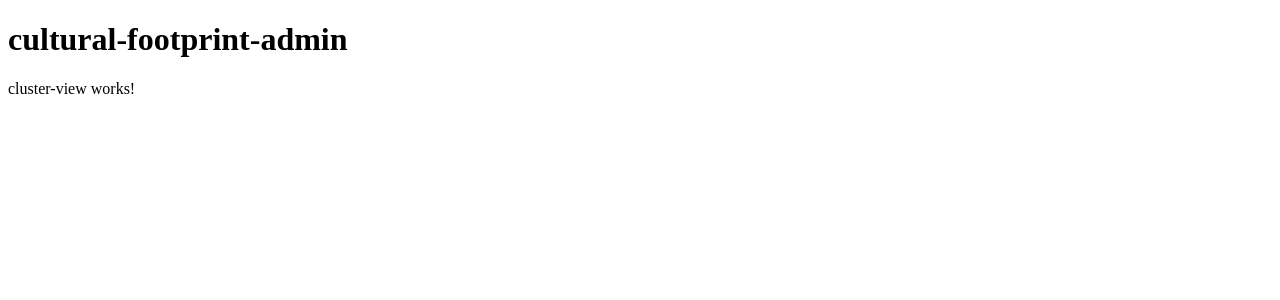
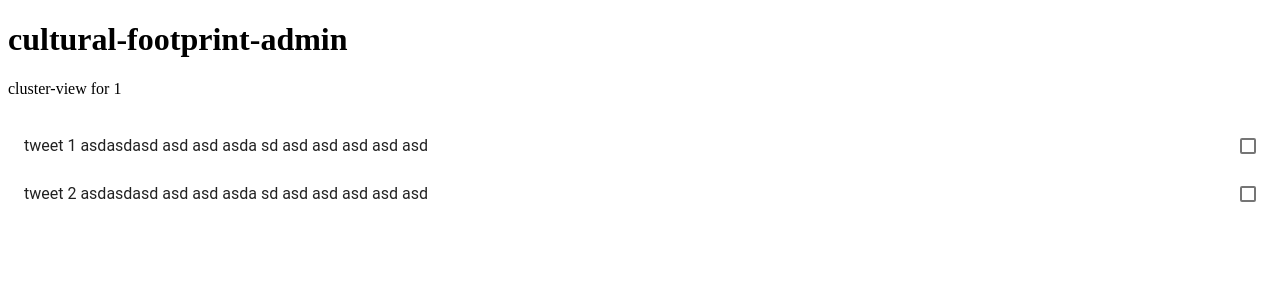
Before and after one commit to eye-dee/cultural-footprint-admin, an Angular app: page /clusters/1 in a window 1280 px wide. Shown: the top 300 px of the page. Built offline with nearby package versions, Linux system fonts and the light colour scheme.

Commit message:
Add tweet list with approve/decline option

```diff
--- a/src/app/app.module.ts
+++ b/src/app/app.module.ts
@@ -4,8 +4,9 @@ import {NgModule} from '@angular/core';
 import {AppComponent} from './app.component';
 import {ClustersComponent} from './clusters/clusters.component';
 import {MatTableModule} from '@angular/material/table';
-import { AppRoutingModule } from './app-routing.module';
-import { ClusterViewComponent } from './cluster-view/cluster-view.component';
+import {AppRoutingModule} from './app-routing.module';
+import {ClusterViewComponent} from './cluster-view/cluster-view.component';
+import {MatList, MatListModule, MatSelectionList} from '@angular/material/list';
 
 @NgModule({
   declarations: [
@@ -16,6 +17,7 @@ import { ClusterViewComponent } from './cluster-view/cluster-view.component';
   imports: [
     BrowserModule,
     MatTableModule,
+    MatListModule,
     AppRoutingModule,
   ],
   providers: [],
--- a/src/app/cluster-view/cluster-view.component.html
+++ b/src/app/cluster-view/cluster-view.component.html
@@ -1 +1,8 @@
-<p>cluster-view works!</p>
+<p>cluster-view for {{clusterId}}</p>
+<mat-selection-list>
+  <mat-list-option *ngFor="let tweet of tweets"
+                   [selected]="tweet.approved"
+                   (click)="approveTweet(tweet)">
+    {{tweet.text}}
+  </mat-list-option>
+</mat-selection-list>
--- a/src/app/cluster-view/cluster-view.component.ts
+++ b/src/app/cluster-view/cluster-view.component.ts
@@ -1,4 +1,6 @@
-import { Component, OnInit } from '@angular/core';
+import {Component, OnInit} from '@angular/core';
+import {ActivatedRoute} from '@angular/router';
+import {Tweet} from '../models/tweet';
 
 @Component({
   selector: 'app-cluster-view',
@@ -7,10 +9,22 @@ import { Component, OnInit } from '@angular/core';
 })
 export class ClusterViewComponent implements OnInit {
 
-  constructor() { }
+  clusterId: string;
+  tweets: Tweet[] = [
+    {id: '1', text: 'tweet 1 asdasdasd asd asd asda sd asd asd asd asd asd', approved: false},
+    {id: '2', text: 'tweet 2 asdasdasd asd asd asda sd asd asd asd asd asd', approved: false},
+  ];
+
+  constructor(
+    private router: ActivatedRoute
+  ) {
+  }
 
   ngOnInit(): void {
-    console.log('aaaaaaa');
+    this.clusterId = this.router.snapshot.paramMap.get('id');
   }
 
+  approveTweet(tweet: Tweet) {
+    console.log(`approve for tweet ${tweet.id}`);
+  }
 }
--- /dev/null
+++ b/src/app/models/tweet.ts
@@ -0,0 +1,5 @@
+export interface Tweet {
+  id: string;
+  text: string;
+  approved: boolean;
+}
```
